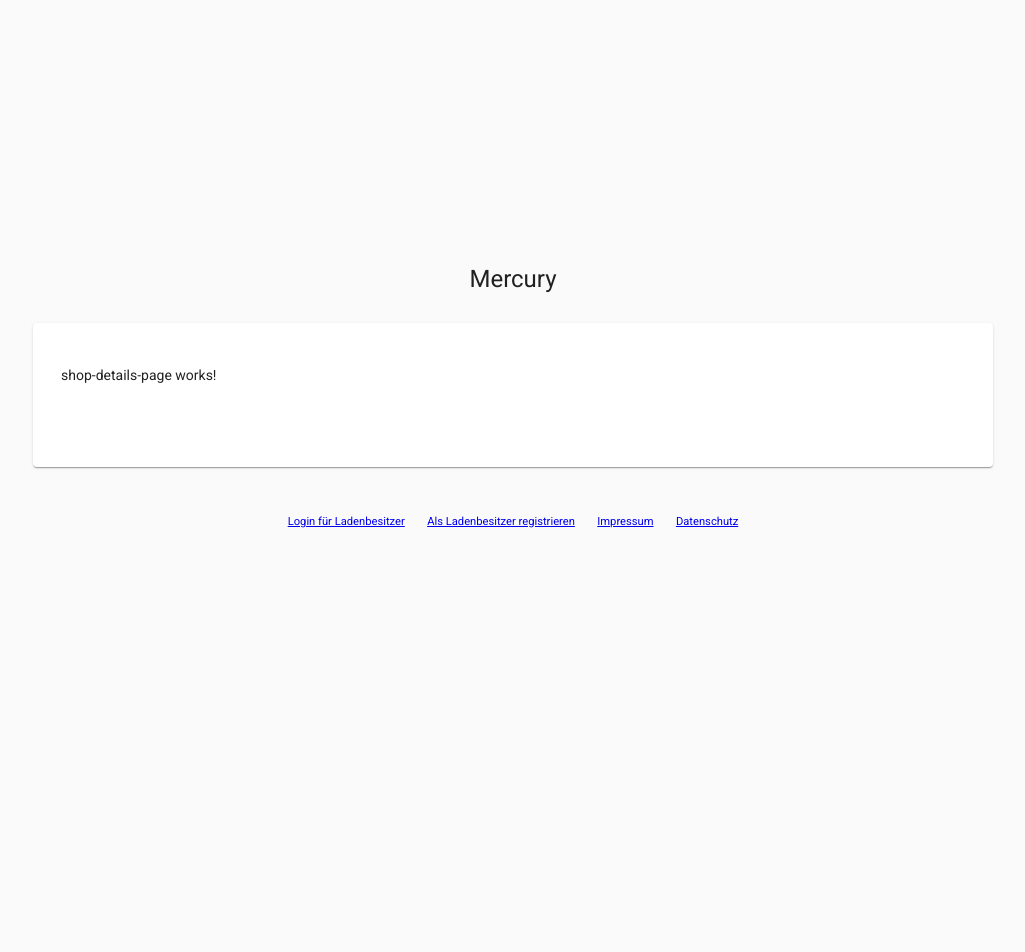
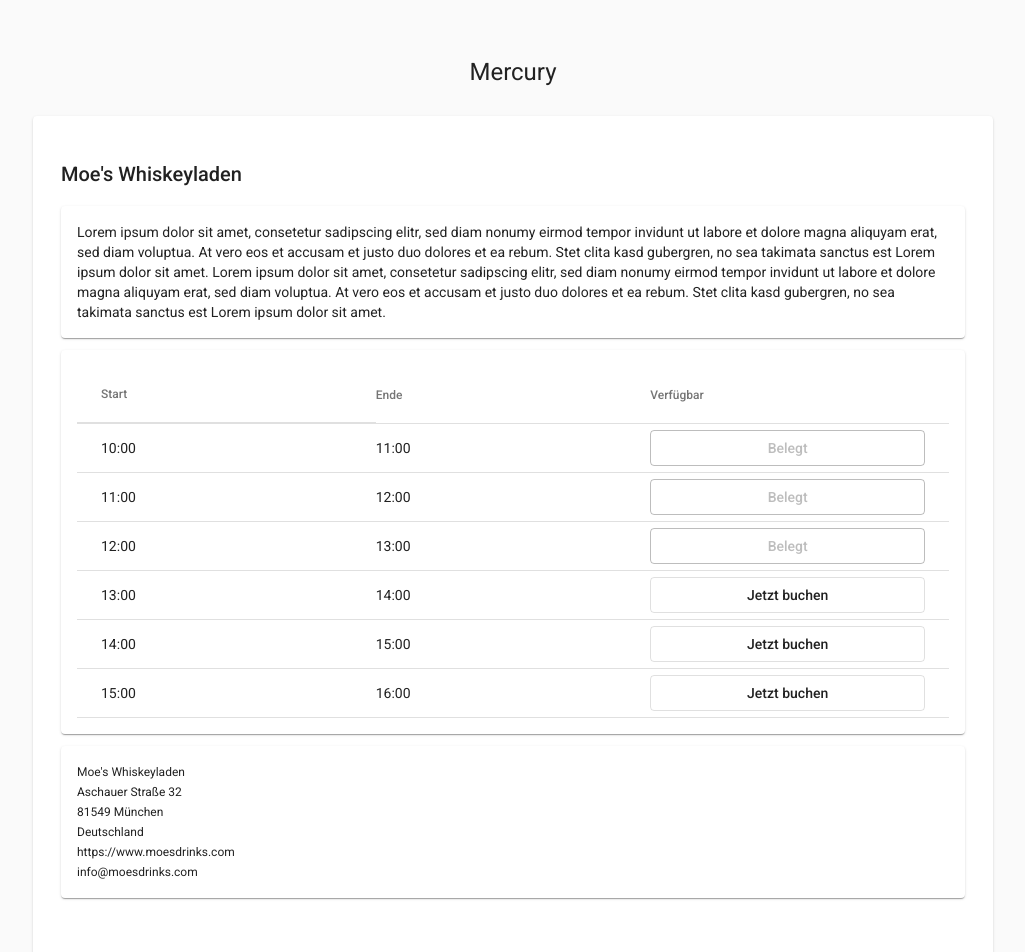
Before and after one commit to lokaler-kaufen/lokaler-kaufen-app, an Angular app in the folder frontend/: page /shops/1 in a window 1280 px wide. Shown: the top 952 px of the page, without its empty margins (127-1152 px from the left). Before the commit the page ends 800 px from the top, so only its background shows below. Built offline with nearby package versions, Linux system fonts and the light colour scheme; no server answers.

Commit message:
Fill shop details page with content #6

```diff
--- a/frontend/src/app/shop-details-page/shop-details-page.component.css
+++ b/frontend/src/app/shop-details-page/shop-details-page.component.css
@@ -0,0 +1,7 @@
+#calendar{
+  display: grid;
+}
+
+.book-button {
+  width: 100%;
+}
--- a/frontend/src/app/shop-details-page/shop-details-page.component.html
+++ b/frontend/src/app/shop-details-page/shop-details-page.component.html
@@ -1 +1,46 @@
-<p>shop-details-page works!</p>
+<div class="app-content">
+
+  <h1 id="title" class="mat-title">{{details.name}}</h1>
+
+  <div id="description" class="mat-card">
+    <p class="mat-card-content">{{details.description}}</p>
+  </div>
+
+  <p class="mat-divider"></p>
+
+  <mat-table [dataSource]="details.slots" class="mat-table mat-card" id="calendar">
+    <ng-container matColumnDef="from">
+      <mat-header-cell *matHeaderCellDef class="mat-tab-header"> Start</mat-header-cell>
+      <mat-cell *matCellDef="let element"> {{element.start}}</mat-cell>
+    </ng-container>
+
+    <ng-container matColumnDef="to">
+      <mat-header-cell *matHeaderCellDef> Ende</mat-header-cell>
+      <mat-cell *matCellDef="let element"> {{element.end}}</mat-cell>
+    </ng-container>
+
+    <ng-container matColumnDef="available">
+      <mat-header-cell *matHeaderCellDef> Verfügbar</mat-header-cell>
+      <mat-cell *matCellDef="let element">
+        <button class="book-button" mat-stroked-button [disabled]="!element.available"
+                [textContent]="element.available?'Jetzt buchen':'Belegt'"
+                (click)="showBookingPopup(element.id)"></button>
+      </mat-cell>
+    </ng-container>
+
+    <mat-header-row *matHeaderRowDef="['from', 'to', 'available']"></mat-header-row>
+    <mat-row *matRowDef="let row; columns: ['from', 'to', 'available']"></mat-row>
+  </mat-table>
+
+  <p class="mat-divider"></p>
+
+  <div id="contact" class="mat-small mat-card">
+    <div>{{details.name}}</div>
+    <div>{{details.street}}</div>
+    <div>{{details.zipcode}}</div>
+    <div>{{details.country}}</div>
+    <div>{{details.website}}</div>
+    <div>{{details.email}}</div>
+  </div>
+
+</div>
--- a/frontend/src/app/shop-details-page/shop-details-page.component.ts
+++ b/frontend/src/app/shop-details-page/shop-details-page.component.ts
@@ -1,4 +1,25 @@
-import { Component, OnInit } from '@angular/core';
+import {Component, OnInit} from '@angular/core';
+import {HttpClient} from '@angular/common/http';
+import {ActivatedRoute} from '@angular/router';
+
+class ShopDetails {
+  id: string;
+  name: string;
+  description: string;
+  email: string;
+  street: string;
+  zipcode: string;
+  country: string;
+  website: string;
+  slots: Array<Slot>;
+}
+
+class Slot {
+  id: string;
+  start: string;
+  end: string;
+  available: boolean;
+}
 
 @Component({
   selector: 'shop-details-page',
@@ -6,10 +27,74 @@ import { Component, OnInit } from '@angular/core';
   styleUrls: ['./shop-details-page.component.css']
 })
 export class ShopDetailsPageComponent implements OnInit {
+  shopId: string;
+  details: ShopDetails;
 
-  constructor() { }
+
+  constructor(private httpClient: HttpClient,
+              private activatedRoute: ActivatedRoute) {
+  }
 
   ngOnInit(): void {
+    this.activatedRoute.paramMap
+      .subscribe(value => this.shopId = value.get('id'));
+    this.refresh();
   }
 
+  refresh() {
+    // Test data until the backend works.
+    this.details = {
+      id: 'moes',
+      name: 'Moe\'s Whiskeyladen',
+      description: 'Lorem ipsum dolor sit amet, consetetur sadipscing elitr, sed diam nonumy eirmod tempor invidunt ut ' +
+        'labore et dolore magna aliquyam erat, sed diam voluptua. At vero eos et accusam et justo duo dolores et ea ' +
+        'rebum. Stet clita kasd gubergren, no sea takimata sanctus est Lorem ipsum dolor sit amet. Lorem ipsum dolor sit ' +
+        'amet, consetetur sadipscing elitr, sed diam nonumy eirmod tempor invidunt ut labore et dolore magna aliquyam ' +
+        'erat, sed diam voluptua. At vero eos et accusam et justo duo dolores et ea rebum. Stet clita kasd gubergren, no ' +
+        'sea takimata sanctus est Lorem ipsum dolor sit amet.',
+      email: 'info@moesdrinks.com',
+      street: 'Aschauer Straße 32',
+      zipcode: '81549 München',
+      country: 'Deutschland',
+      website: 'https://www.moesdrinks.com',
+      slots: [
+        {
+          start: '10:00',
+          end: '11:00',
+          available: false
+        },
+        {
+          start: '11:00',
+          end: '12:00',
+          available: false
+        },
+        {
+          start: '12:00',
+          end: '13:00',
+          available: false
+        },
+        {
+          start: '13:00',
+          end: '14:00',
+          available: true
+        },
+        {
+          start: '14:00',
+          end: '15:00',
+          available: true
+        },
+        {
+          start: '15:00',
+          end: '16:00',
+          available: true
+        }
+      ]
+    } as ShopDetails;
+    this.httpClient.get('/api/shop/' + this.shopId)
+      .subscribe((shopDetails: ShopDetails) => {
+        this.details = shopDetails;
+      });
+  }
+
+  showBookingPopup(id: string) {}
 }
```
Also changed, not shown: frontend/src/app/app.module.ts (+7 -1 lines).
